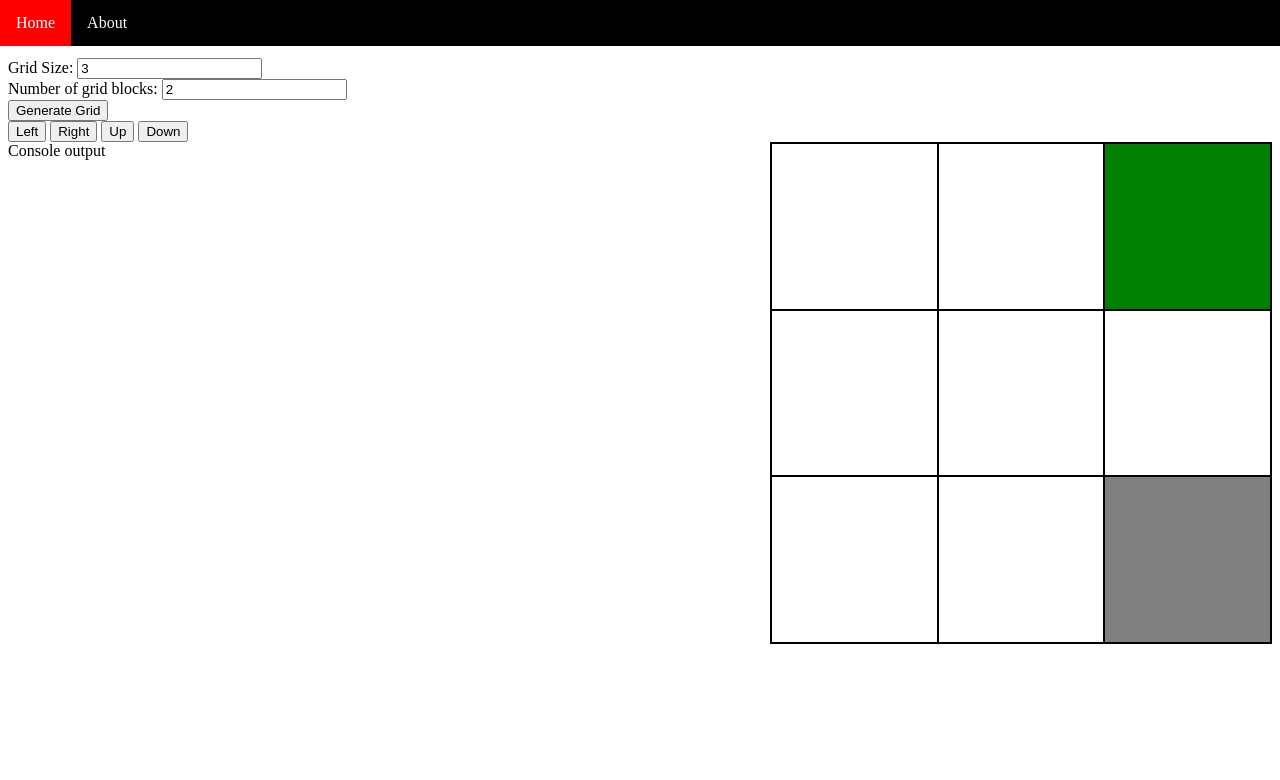
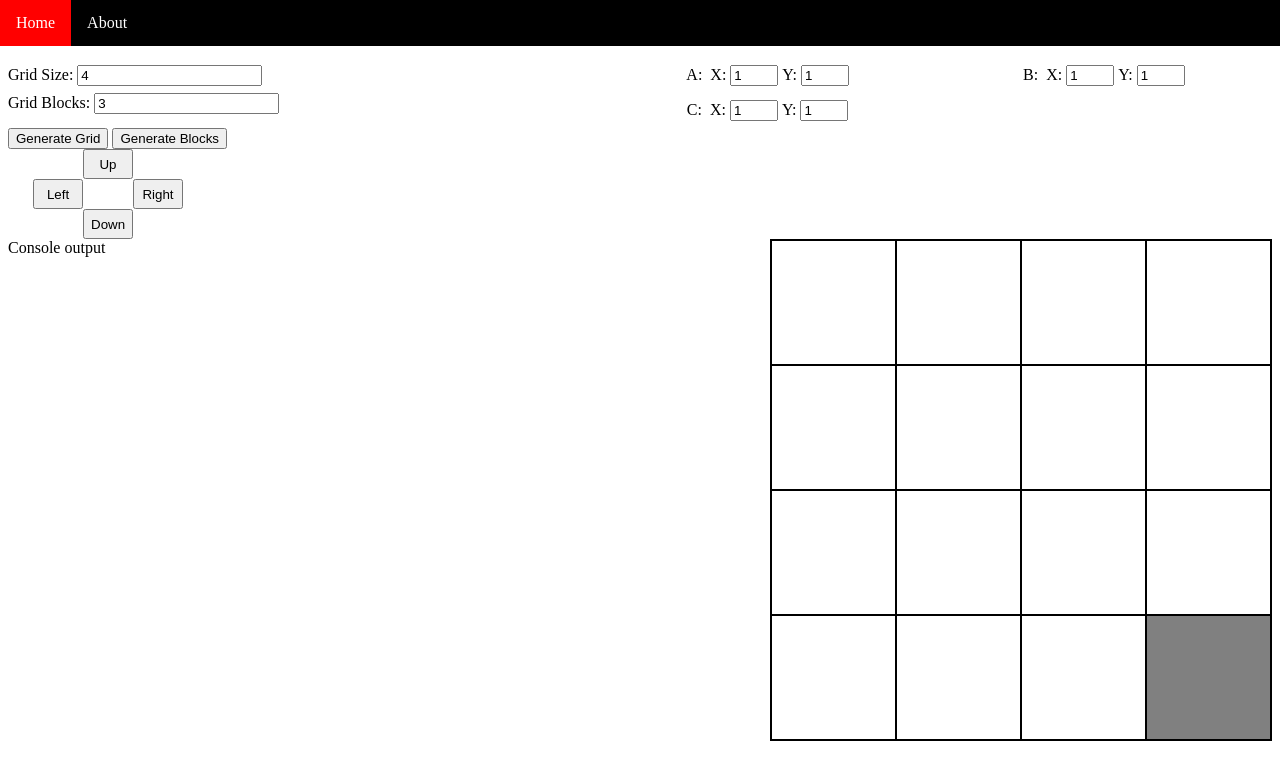
Before and after one commit to MihaiNuica97/SearchMethods, a plain HTML site: page index.html in a window 1280 px wide. Both pictures are taken after a click on the button "Generate Grid". Drawn offline with Linux system fonts and the light colour scheme.

Commit message:
implemented colored blocks, dynamic options and stylized them

```diff
--- a/css/mainLayout.css
+++ b/css/mainLayout.css
@@ -49,6 +49,74 @@
 }
 
 /***************************** OPTIONS *****************************/
+#optionsDiv{
+    display: grid;
+    grid-template-columns: auto;
+    grid-template-rows: auto auto;
+
+}
+#gridSizeDiv{
+    align-self: center;
+}
+#gridBlocksInputDiv{
+    grid-column: 1;
+}
+#gridBlocksOptionDiv{
+    grid-column: 2;
+    grid-row: 1 / span 2;
+    display: grid;
+    grid-template-columns: 50% 50%;
+}
+.blockOption{
+    text-align: center;
+    padding: 5px;
+}
+.blockOption input{
+    width: 40px;
+    margin: 2px;
+}
+.blockOption span{
+    margin: 2px;
+}
+/***************************** CONTROLS *****************************/
+
+#controlsDiv{
+    display: grid;
+    grid-template-columns: auto auto;
+    grid-template-rows: auto auto auto;
+
+    width: 200px;
+
+}
+#moveUp{
+    grid-row: 1;
+    grid-column: 1 / span 2;
+    width: 50px;
+    height: 30px;
+    justify-self: center;
+}
+#moveLeft{
+    grid-row: 2;
+    grid-column: 1 / span 1;
+    width: 50px;
+    height: 30px;
+    justify-self: center;
+}
+#moveRight{
+    grid-row: 2;
+    grid-column: 2;
+    width: 50px;
+    height: 30px;
+    justify-self: center;
+}
+#moveDown{
+    grid-row: 3;
+    grid-column: 1 / span 2;
+    width: 50px;
+    height: 30px;
+    justify-self: center;
+}
+
 
 
 
@@ -63,24 +131,40 @@
     background-color: white;
     height: 500px;
     width: 500px;
-    display: grid;
-    grid-template-rows: repeat(3, auto);
-    grid-template-columns: auto auto auto;
+
     border: 1px solid black;
 
 }
 
 .gridBlock{
     border: 1px solid black;
-    -webkit-transition: 0.5s ease;
-    transition: 0.5s ease;
-    -webkit-transition-property: grid-area;
-    transition-property: grid-area;
+    position: relative;
+
 }
 #agentBlock{
     background-color: gray;
 }
 
-#gridBlock2{
-    background-color: green;
+.movableBlock{
+    background-color: teal;
+    overflow: hidden;
+    text-align: center;
+
 }
+.movableBlock > div{
+    position: absolute;
+    width: 100%;
+    /* height: 100%; */
+    top: 25%;
+    font-size: 260%;
+}
+
+
+
+
+
+
+
+.hidden{
+    display: none !important;
+}
--- a/index.html
+++ b/index.html
@@ -17,22 +17,39 @@
 </div>
 
 <div id="mainLayout">
+
     <div id="optionsDiv">
         <div id="gridSizeDiv">
             <span>Grid Size: </span>
-            <input type="number" value="3" id="gridSizeInput">
+            <input type="number" value="4" max="6" id="gridSizeInput">
         </div>
-        <div id="gridBlocksDiv">
-            <span>Number of grid blocks: </span>
-            <input type="number" value="2" id="">
+        <div id="gridBlocksInputDiv">
+            <span>Grid Blocks: </span>
+            <input type="number" value="3" max="6" id="blocksNoInput">
         </div>
-        <button id="generateGridBtn" onClick="graphicsManager.generateGrid()">Generate Grid</button>
+        <div id="gridBlocksOptionDiv"class="hidden">
+                <div class="blockOption">
+                    <span class="blockTitle" title="A">A</span>
+                    <span>X:</span>
+                    <input class="blockCoordX" type="number">
+                    <span>Y:</span>
+                    <input class="blockCoordY" type="number">
+                </div>
+        </div>
+    </div>
+
+
+    <div id="buttonsDiv">
+        <button id="generateGridBtn" onClick="graphicsManager.generateGrid();
+        $('#generateBlocksBtn').removeClass('hidden');
+        $('#gridBlocksOptionDiv').removeClass('hidden');">Generate Grid</button>
+        <button id="generateBlocksBtn" onClick="graphicsManager.generateBlocks()" class="hidden" >Generate Blocks</button>
         <div id="controlsDiv">
                 <button id="moveLeft" onClick="graphicsManager.moveLeft()">Left</button>
                 <button id="moveRight"onClick="graphicsManager.moveRight()">Right</button>
                 <button id="moveUp"onClick="graphicsManager.moveUp()">Up</button>
                 <button id="moveDown"onClick="graphicsManager.moveDown()">Down</button>
-            </div>
+        </div>
     </div>
 
 
--- a/js/graphicsManager.js
+++ b/js/graphicsManager.js
@@ -18,6 +18,7 @@ class GraphicsManager{
         // clean up grid
         this.grid.empty();
         let sumblocks = 0
+
         // populate grid with blocks
         for(let i=0;i<this.gridSize;i++){
             for(let j=0;j<this.gridSize;j++){
@@ -29,18 +30,44 @@ class GraphicsManager{
                 block.css("grid-area", (i+1) + " / " + (j+1) + " span 1 / span 1");
                 block.attr("row", i+1);
                 block.attr("col", j+1);
-                console.log(block.css("grid-area"));
-
                 sumblocks++;
             }
         }
         $('#gridBlock'+ (sumblocks - 1)).attr("id", "agentBlock");
         this.agentBlock = $('#agentBlock');
+
+        // populate options with number of movable blocks
+        this.movableBlocks = $('#blocksNoInput').val();
+        let blockOptionsDiv = $('#gridBlocksOptionDiv');
+        blockOptionsDiv.empty();
+
+        let currentLetter = "A";
+
+        for(let i=0; i<this.movableBlocks;i++){
+            let htmlString = '<div class="blockOption"><span class="blockTitle" title='+currentLetter+'>'+currentLetter+': </span><span>X:</span><input class="blockCoordX" type="number" value = "1" min="1" max="6"><span>Y:</span><input class="blockCoordY" type="number" value = "1" min="1" max="6"></div>';
+            currentLetter = nextCharacter(currentLetter);
+            blockOptionsDiv.append($.parseHTML(htmlString));
+        }
+    }
+    generateBlocks(){
+        $('.gridBlock').each(function(index){
+            $(this).empty();
+            $(this).removeClass("movableBlock");
+        });
+        $('.blockOption').each(function(index){
+            let blockTitle = $(this).find(".blockTitle").attr("title");
+            let blockX = $(this).find(".blockCoordX").val();
+            let blockY = $(this).find(".blockCoordY").val();
+
+            let block = $('[row = '+ (blockX) + '][col = ' + (blockY) + ']');
+
+            block.addClass("movableBlock");
+            block.append("<div>"+blockTitle+"</div>");
+        })
     }
 
 
     // blocks movement
-
     swapBlocks(block1, block2){
         let block1Row = block1.attr("row");
         let block1Col = block1.attr("col");
@@ -78,8 +105,6 @@ class GraphicsManager{
         let subjectRow = parseInt(this.agentBlock.attr("row")) - 1;
         let subjectCol = parseInt(this.agentBlock.attr("col"));
         this.swapBlocks(this.agentBlock, $('[row = '+ (subjectRow) + '][col = ' + (subjectCol) + ']'));
-
-
     }
     moveDown(){
         let subjectRow = parseInt(this.agentBlock.attr("row")) + 1;
--- a/js/main.js
+++ b/js/main.js
@@ -1,4 +1,7 @@
 console.log("Hello World");
+function nextCharacter(c) {
+  return String.fromCharCode(c.charCodeAt(0) + 1);
+}
 function Create2DArray(rows) {
     var arr = [];
 
@@ -17,6 +20,5 @@ graphicsManager.generateGrid();
 
 console.log(graphicsManager);
 
-
 console.log(node);
 console.log(node.state);
```
